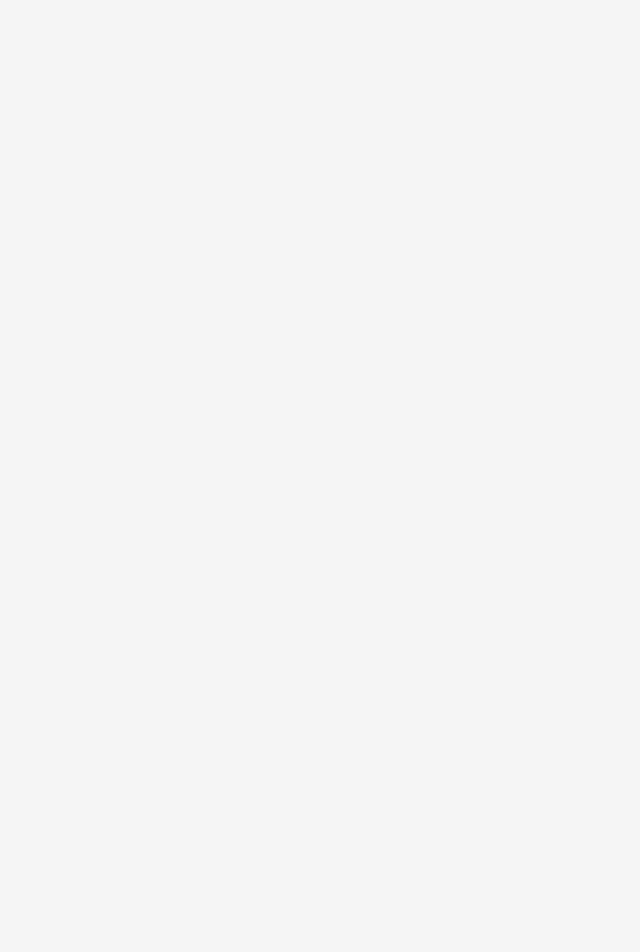
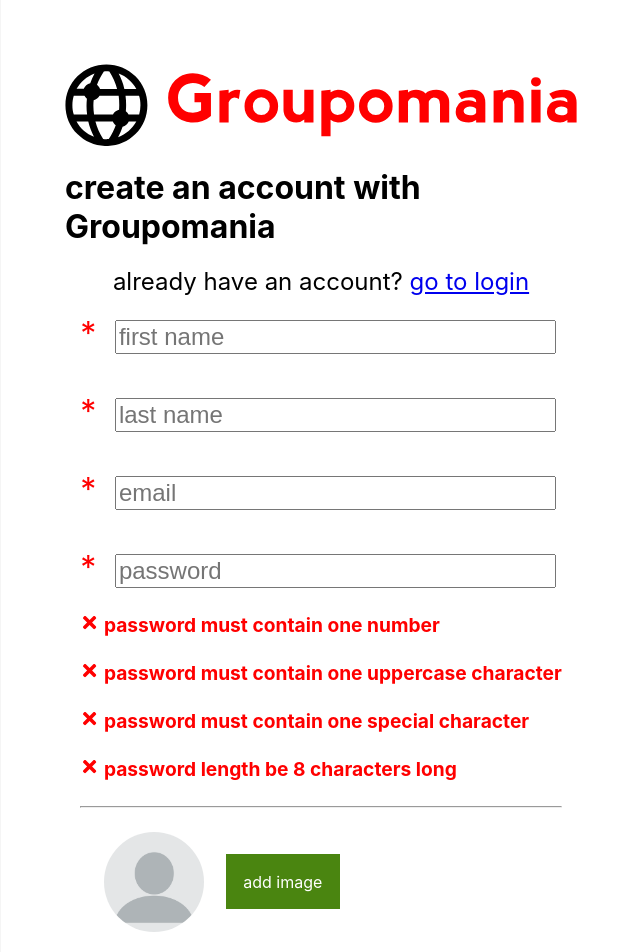
Before and after one commit to chris434/project-7, a React (Create React App) app: page /signup in a window 1280 px wide. Shown: the top 952 px of the page, without its empty margins (319-959 px from the left). Before the commit the page ends 800 px from the top, so only its background shows below. Built offline with nearby package versions, Linux system fonts and the light colour scheme.

Commit message:
sign up page

```diff
--- a/package.json
+++ b/package.json
@@ -8,6 +8,7 @@
     "@testing-library/user-event": "^12.7.3",
     "react": "^17.0.1",
     "react-dom": "^17.0.1",
+    "react-icons": "^4.2.0",
     "react-router-dom": "^5.2.0",
     "react-scripts": "4.0.3",
     "web-vitals": "^1.1.0"
--- a/src/App.css
+++ b/src/App.css
@@ -4,7 +4,7 @@
 
 main {
     display: flex;
-    justify-content: space-between;
+    justify-content: center;
 }
 
 header {
@@ -46,10 +46,42 @@ h1 {
     font-size: 2rem;
 }
 
-small {
+.question {
+    font-size: 1.5rem;
+}
+
+.or-style {
     display: flex;
     justify-content: center;
     align-items: center;
+}
+
+.required {
+    color: red;
+    font-size: 2rem;
+    margin-right: 2%;
+}
+
+.upload-image {
+    display: flex;
+    margin: 5%;
+    align-items: center;
+}
+
+.upload-image label {
+    background-color: rgb(74, 133, 16);
+    padding: 4%;
+    cursor: pointer;
+    height: 50%;
+    color: white;
+    margin-left: 5%;
+}
+
+.upload-image img {
+    border-radius: 50%;
+    width: 100px;
+    height: 100px;
+    object-fit: cover;
 }
 
 p {
@@ -57,8 +89,8 @@ p {
     margin: 0;
 }
 
-small::before,
-small::after {
+.or-style::before,
+.or-style::after {
     content: "";
     width: 150px;
     height: 1px;
@@ -82,11 +114,12 @@ small::after {
 .error {
     margin-left: 10%;
     margin-right: 10%;
+    color: red;
+    font-size: 1rem;
 }
 
 button {
-    width: 60%;
-    font-size: 30px;
+    font-size: 2rem;
     margin: 5% 20% 5% 20%;
     background-color: rgb(74, 133, 16);
     color: white;
@@ -109,6 +142,41 @@ button:hover {
     width: 50%;
 }
 
+.password-requirement-container ul li {
+    margin: 5% 0 5% 0;
+    font-size: 1.2rem;
+    list-style: none;
+    width: 100%;
+    padding: 0;
+}
+
+ul {
+    padding: 0;
+}
+
+.signup-container {
+    font-size: 1rem;
+    background-color: white;
+    width: 40%;
+    display: flex;
+    justify-content: center;
+    flex-direction: column;
+    padding: 5%;
+    align-items: center;
+}
+
+.signup-container input {
+    margin-top: 5%;
+    font-size: 1.5rem;
+    width: 90%;
+}
+
+@media (max-width: 930px) {
+    .signup-container {
+        width: 50%;
+    }
+}
+
 @media (max-width: 700px) {
     .title-image {
         width: 80%;
@@ -120,7 +188,25 @@ button:hover {
     main {
         display: block;
     }
-    .welcome {
+    .signup-container input {
+        width: 60%;
+        margin-top: 10%;
+    }
+    .welcome,
+    .signup-container {
         width: 100%;
     }
+    h1,
+    .question {
+        font-size: 1rem;
+    }
+    button {
+        font-size: 1.5rem;
+    }
 }
+
+@media (max-width: 320px) {
+    .password-requirement-container ul li {
+        font-size: 0.8rem;
+    }
+}
--- a/src/App.js
+++ b/src/App.js
@@ -2,6 +2,7 @@ import "./App.css";
 import { BrowserRouter as Router, Switch, Route } from "react-router-dom";
 // import Header from "./components/header";
 import Home from "./components/home";
+import SignUP from "./components/signup";
 
 function App() {
   return (
@@ -9,6 +10,7 @@ function App() {
       <div className="app">
         <Switch>
           <Route exact path={"/"} component={Home} />
+          <Route exact path={"/signup"} component={SignUP} />
         </Switch>
       </div>
     </Router>
--- a/src/components/login.js
+++ b/src/components/login.js
@@ -1,8 +1,10 @@
 import { useState } from "react";
+import { useHistory } from "react-router-dom";
 
 function Login() {
   const [form, setForm] = useState({ email: "", password: "" });
   const [error, setError] = useState("");
+  const history = useHistory();
 
   const onchange = (e) => {
     const { value, name } = e.target;
@@ -17,6 +19,9 @@ function Login() {
     if (email === "" || password === "") {
       setError("email and password required");
     }
+  };
+  const singUp = () => {
+    history.push("/signup");
   };
 
   return (
@@ -44,8 +49,8 @@ function Login() {
             <p className="error">{error}</p>
             <button className="login-button">Login</button>
           </form>
-          <small>or</small>
-          <button>sign up</button>
+          <small className="or-style">or</small>
+          <button onClick={singUp}>sign up</button>
         </div>
       </section>
     </div>
--- /dev/null
+++ b/src/components/signup.js
@@ -0,0 +1,184 @@
+import { useState } from "react";
+import { Link } from "react-router-dom";
+
+import titleImage from "../images/icon-left-font-monochrome-black.svg";
+import profileImage from "../images/blank-profile.png";
+import { FaCheck, FaTimes } from "react-icons/fa";
+
+function SignUp() {
+  const [state, setState] = useState({
+    case0: { color: "red", icon: <FaTimes /> },
+    case1: { color: "red", icon: <FaTimes /> },
+    case2: { color: "red", icon: <FaTimes /> },
+    case3: { color: "red", icon: <FaTimes /> },
+  });
+  const [currentPassword, setPassword] = useState("");
+  const [data, setData] = useState({
+    first_name: "",
+    last_name: "",
+    email: "",
+  });
+
+  const [errors, setError] = useState({
+    first_name: "",
+    last_name: "",
+    email: "",
+  });
+  const [image, setImage] = useState(profileImage);
+
+  const states = [
+    ["green", <FaCheck />],
+    ["red", <FaTimes />],
+  ];
+
+  const ValidatePassword = (e) => {
+    const password = e.target.value;
+    const conditions = [/(?=.*\d)/, /(?=.*[A-Z])/, /(?=.*[@$!%*#?&])/];
+    setPassword(password);
+    conditions.forEach((regx, index) => {
+      if (regx.test(password)) return changeState(`case${index}`, states[0]);
+      changeState(`case${index}`, states[1]);
+    });
+
+    if (password.length >= 8) return changeState("case3", states[0]);
+    changeState("case3", states[1]);
+  };
+
+  const changeState = (name, [color, icon]) => {
+    setState((state) => ({
+      ...state,
+      [name]: { color, icon },
+    }));
+  };
+  const dataOnChange = (e) => {
+    const { value, name } = e.target;
+    setData((state) => ({
+      ...state,
+      [name]: value,
+    }));
+  };
+  const ValidateData = (e) => {
+    const emailRegex = /^[a-zA-Z0-9.!#$%&'*+/=?^_`{|}~-]+@[a-zA-Z0-9-]+(?:\.[a-zA-Z0-9-]+)*$/;
+    const passwordRegx = /^(?=.*?[A-Z])(?=.*?[a-z])(?=.*?[0-9])(?=.*?[#?!@$%^&*-]).{8,}$/;
+    let isValid = true;
+    e.preventDefault();
+
+    Object.entries(data).forEach((entry) => {
+      const [key, value] = entry;
+      let error = "";
+      if (!value) {
+        error = `${key.replace("_", " ")} is required`;
+        isValid = false;
+      } else if (key === "email" && !emailRegex.test(value)) {
+        isValid = false;
+        error = "not valid email";
+      }
+      setError((state) => ({
+        ...state,
+        [key]: error,
+      }));
+    });
+
+    if (!passwordRegx.test(currentPassword) || !isValid) {
+      return window.scrollTo(0, 0);
+    }
+  };
+
+  const changeImage = (e) => {
+    setImage(URL.createObjectURL(e.target.files[0]));
+  };
+  return (
+    <div>
+      <main>
+        <div className="signup-container">
+          <img className="title-image" src={titleImage} alt="" />
+          <h1>create an account with Groupomania </h1>
+          <small className="question">
+            already have an account? <Link to="/">go to login</Link>
+          </small>
+          <form onSubmit={ValidateData}>
+            <div>
+              <small className="required">* </small>
+              <input
+                name="first_name"
+                value={data.firstName}
+                onChange={dataOnChange}
+                type="text"
+                placeholder="first name"
+              />
+              <br /> <small className="error">{errors.first_name}</small>
+            </div>
+            <div>
+              <small className="required">* </small>
+              <input
+                name="last_name"
+                value={data.lastName}
+                onChange={dataOnChange}
+                type="text"
+                placeholder="last name"
+              />
+              <br /> <small className="error">{errors.last_name}</small>
+            </div>
+            <div>
+              <small className="required">* </small>
+              <input
+                name="email"
+                value={data.email}
+                onChange={dataOnChange}
+                type="text"
+                placeholder="email"
+              />
+              <br /> <small className="error">{errors.email}</small>
+            </div>
+            <div>
+              <small className="required">* </small>
+              <input
+                onChange={ValidatePassword}
+                type="password"
+                placeholder="password"
+              />
+            </div>
+            <section className="password-requirement-container">
+              <ul>
+                <li style={{ color: state.case0.color }}>
+                  <b>{state.case0.icon} password must contain one number</b>
+                </li>
+                <li style={{ color: state.case1.color }}>
+                  <b>
+                    {state.case1.icon} password must contain one uppercase
+                    character
+                  </b>
+                </li>
+                <li style={{ color: state.case2.color }}>
+                  <b>
+                    {state.case2.icon} password must contain one special
+                    character
+                  </b>
+                </li>
+                <li style={{ color: state.case3.color }}>
+                  <b>{state.case3.icon} password length be 8 characters long</b>
+                </li>
+              </ul>
+            </section>
+            <hr />
+            <div className="upload-image">
+              <img src={image} alt="" />
+              <label htmlFor="file-input">add image</label>
+              <input
+                onChange={changeImage}
+                id="file-input"
+                type="file"
+                accept="image/*"
+                size="500"
+                hidden
+              />
+            </div>
+
+            <button>create account</button>
+          </form>
+        </div>
+      </main>
+    </div>
+  );
+}
+export default SignUp;
```
Also changed, not shown: src/images/blank-profile.png (added), 1 other file (tests, documents, lock files or other folders).
